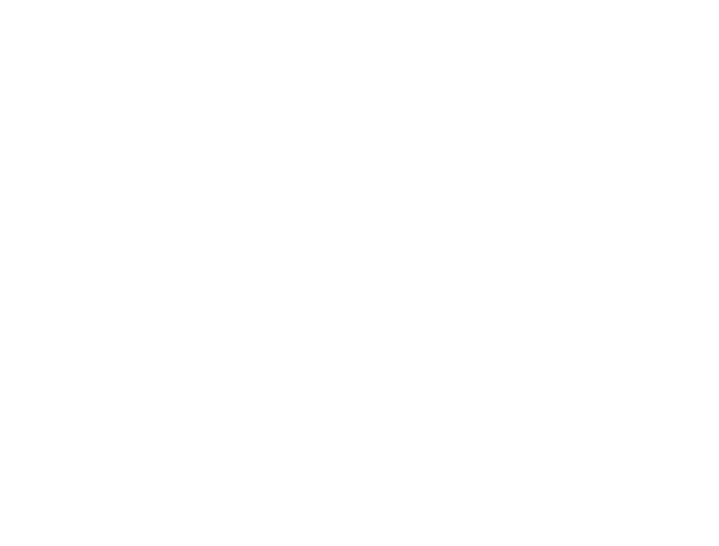
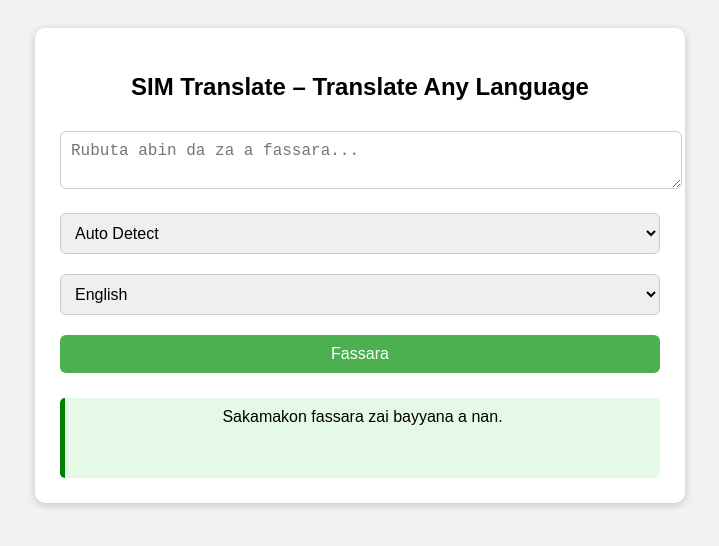
Before and after one commit to Maijikkah/sim-translate, a plain HTML site: page index.html in a window 1280 px wide. Shown: the whole page, without its empty margins (280-999 px from the left). Drawn offline with Linux system fonts and the light colour scheme.

Commit message:
Update index.html

```diff
--- a/index.html
+++ b/index.html
@@ -1,3 +1,70 @@
+<!DOCTYPE html>
+<html lang="en">
+<head>
+  <meta charset="UTF-8" />
+  <meta name="viewport" content="width=device-width, initial-scale=1.0"/>
+  <title>SIM Translate</title>
+  <style>
+    body {
+      font-family: sans-serif;
+      background: #f2f2f2;
+      padding: 20px;
+      text-align: center;
+    }
+    .container {
+      background: white;
+      padding: 25px;
+      border-radius: 10px;
+      box-shadow: 0 2px 8px rgba(0,0,0,0.2);
+      max-width: 600px;
+      margin: auto;
+    }
+    textarea, select, button {
+      width: 100%;
+      margin: 10px 0;
+      padding: 10px;
+      font-size: 16px;
+      border-radius: 6px;
+      border: 1px solid #ccc;
+    }
+    button {
+      background-color: #4CAF50;
+      color: white;
+      border: none;
+    }
+    .output {
+      margin-top: 15px;
+      min-height: 60px;
+      background: #e6f9e6;
+      padding: 10px;
+      border-left: 5px solid green;
+      border-radius: 5px;
+    }
+  </style>
+</head>
+<body>
+  <div class="container">
+    <h2>SIM Translate – Translate Any Language</h2>
+    <textarea id="inputText" placeholder="Rubuta abin da za a fassara..."></textarea>
+    <select id="fromLang">
+      <option value="auto">Auto Detect</option>
+      <option value="en">English</option>
+      <option value="ha">Hausa</option>
+      <option value="fr">French</option>
+      <option value="es">Spanish</option>
+      <option value="ar">Arabic</option>
+    </select>
+    <select id="toLang">
+      <option value="en">English</option>
+      <option value="ha">Hausa</option>
+      <option value="fr">French</option>
+      <option value="es">Spanish</option>
+      <option value="ar">Arabic</option>
+    </select>
+    <button onclick="translateText()">Fassara</button>
+    <div class="output" id="outputText">Sakamakon fassara zai bayyana a nan.</div>
+  </div>
+
   <script>
     async function translateText() {
       const inputText = document.getElementById('inputText').value;
@@ -26,3 +93,5 @@
       }
     }
   </script>
+</body>
+</html>
```
Lines whose indentation alone changed are shown as unchanged.
